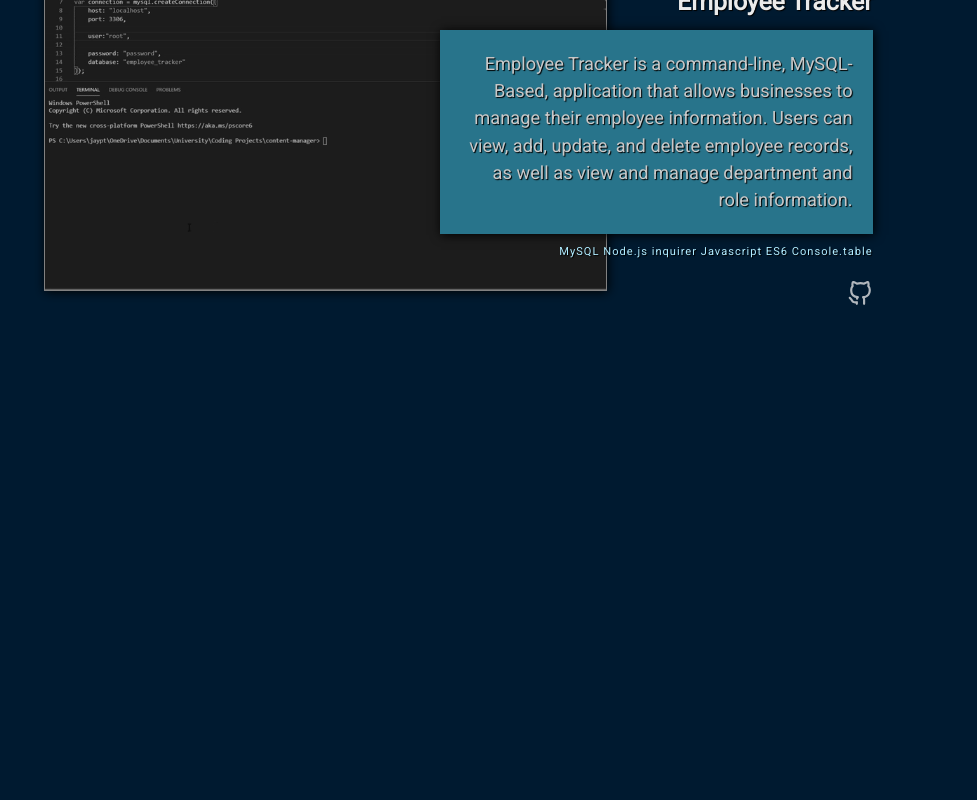
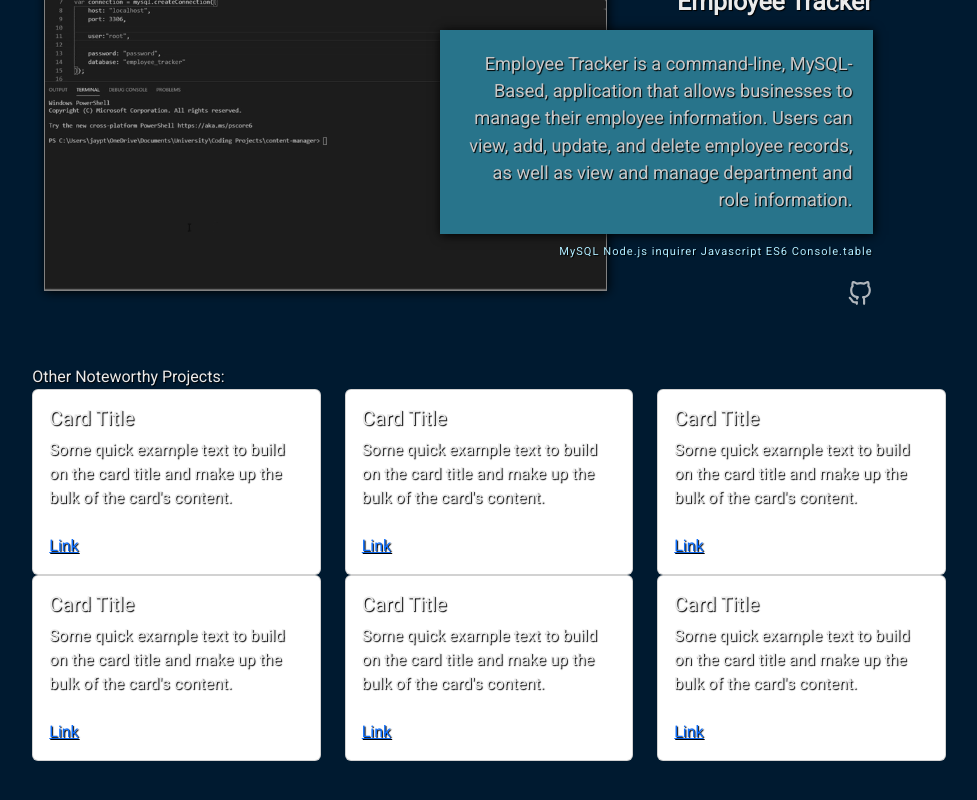
Before and after one commit to JayPTucker/React-Portfolio, a React (Create React App) app: page / in a window 1280 px wide. Shown: the part 1809-2609 px from the top of the page, without its empty margins (151-1128 px from the left). Before the commit the page ends 2479 px from the top, so only its background shows below. Built offline with nearby package versions, Linux system fonts and the light colour scheme.

Commit message:
Updated Home.js
- Added other Noteworthy Projects Section

```diff
--- a/src/pages/Home.js
+++ b/src/pages/Home.js
@@ -1,5 +1,5 @@
 import React, { useState } from 'react';
-import { Row, Col, Container, ListGroup, Tab } from 'react-bootstrap';
+import { Row, Col, Container, Card, ListGroup, Tab } from 'react-bootstrap';
 import '../styles/Home.css';
 
 import meImg from '../img/me_img.jpeg';
@@ -194,7 +194,112 @@ const Home = () => {
           </Col>
         </Row> */}
 
+        <div className="cardSection">
+          <Row>
+            <Col md={6}>
+              <p>Other Noteworthy Projects:</p>
+            </Col>
+          </Row>
+
+
+          <Row>
+            <Col md={4}>
+              <Card className="projectCard">
+                <Card.Body>
+                  <Card.Title>Card Title</Card.Title>
+                  <Card.Text>
+                    Some quick example text to build on the card title and make up the bulk of
+                    the card's content.
+                    <br></br>
+                    <br></br>
+                    <a href="">Link</a>
+                  </Card.Text>
+                </Card.Body>
+              </Card>
+            </Col>
+
+            <Col md={4}>
+              <Card>
+                <Card.Body>
+                  <Card.Title>Card Title</Card.Title>
+                  <Card.Text>
+                    Some quick example text to build on the card title and make up the bulk of
+                    the card's content.
+                    <br></br>
+                    <br></br>
+                    <a href="">Link</a>
+                  </Card.Text>
+                </Card.Body>
+              </Card>
+            </Col>
+
+            <Col md={4}>
+              <Card>
+                <Card.Body>
+                  <Card.Title>Card Title</Card.Title>
+                  <Card.Text>
+                    Some quick example text to build on the card title and make up the bulk of
+                    the card's content.
+                    <br></br>
+                    <br></br>
+                    <a href="">Link</a>
+                  </Card.Text>
+                </Card.Body>
+              </Card>
+            </Col>
+          </Row>
+
+          <Row>
+          <Col md={4}>
+              <Card>
+                <Card.Body>
+                  <Card.Title>Card Title</Card.Title>
+                  <Card.Text>
+                    Some quick example text to build on the card title and make up the bulk of
+                    the card's content.
+                    <br></br>
+                    <br></br>
+                    <a href="">Link</a>
+                  </Card.Text>
+                </Card.Body>
+              </Card>
+            </Col>
+
+            <Col md={4}>
+              <Card>
+                <Card.Body>
+                  <Card.Title>Card Title</Card.Title>
+                  <Card.Text>
+                    Some quick example text to build on the card title and make up the bulk of
+                    the card's content.
+                    <br></br>
+                    <br></br>
+                    <a href="">Link</a>
+                  </Card.Text>
+                </Card.Body>
+              </Card>
+            </Col>
+
+            <Col md={4}>
+              <Card>
+                <Card.Body>
+                  <Card.Title>Card Title</Card.Title>
+                  <Card.Text>
+                    Some quick example text to build on the card title and make up the bulk of
+                    the card's content.
+                    <br></br>
+                    <br></br>
+                    <a href="">Link</a>
+                  </Card.Text>
+                </Card.Body>
+              </Card>
+            </Col>
+          </Row>
+        </div>
+
+
       </Row>
+
 
       {/* =========================================================== */}
       {/* ================== INFO BAR RIGHT SECTION ================== */}
```
